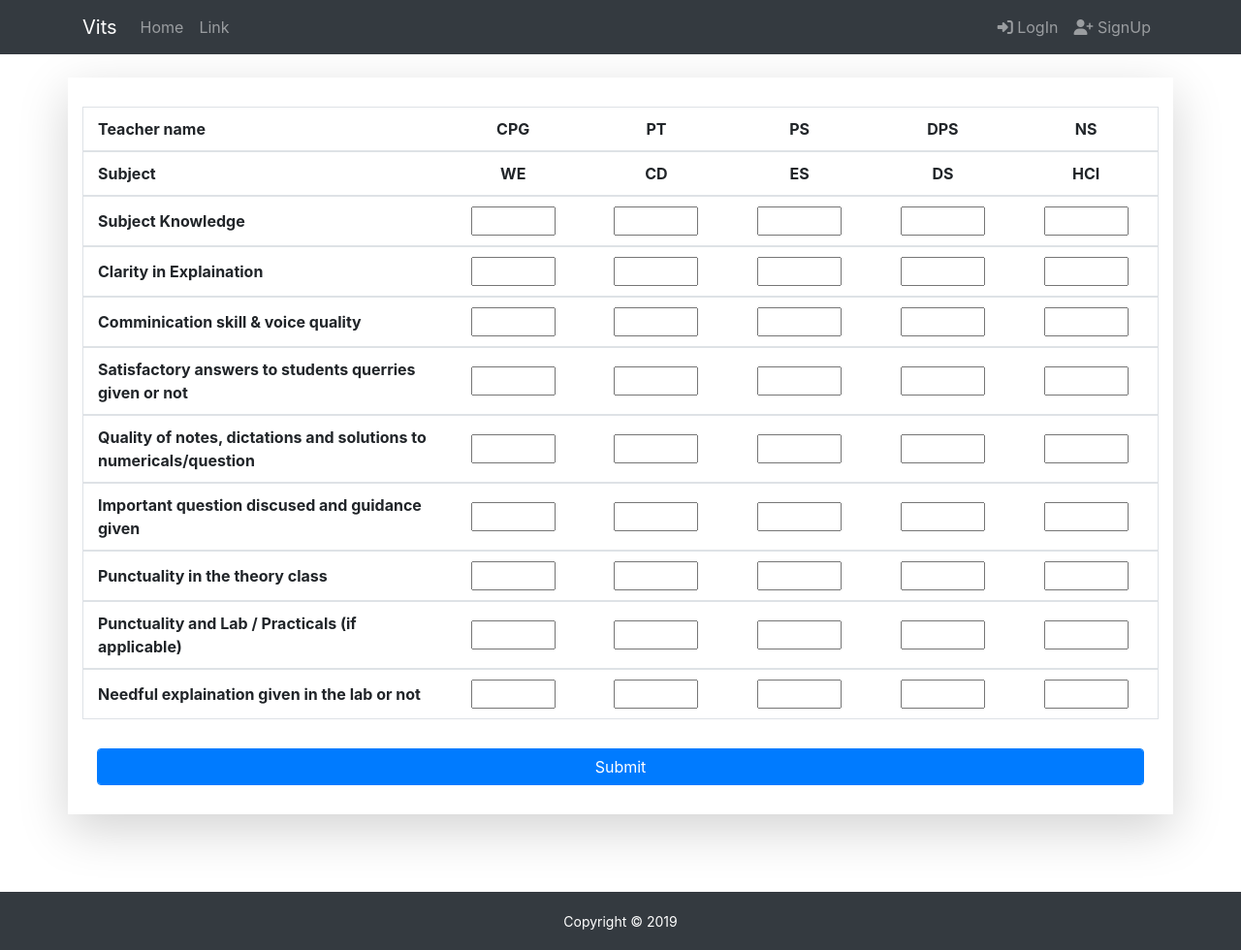
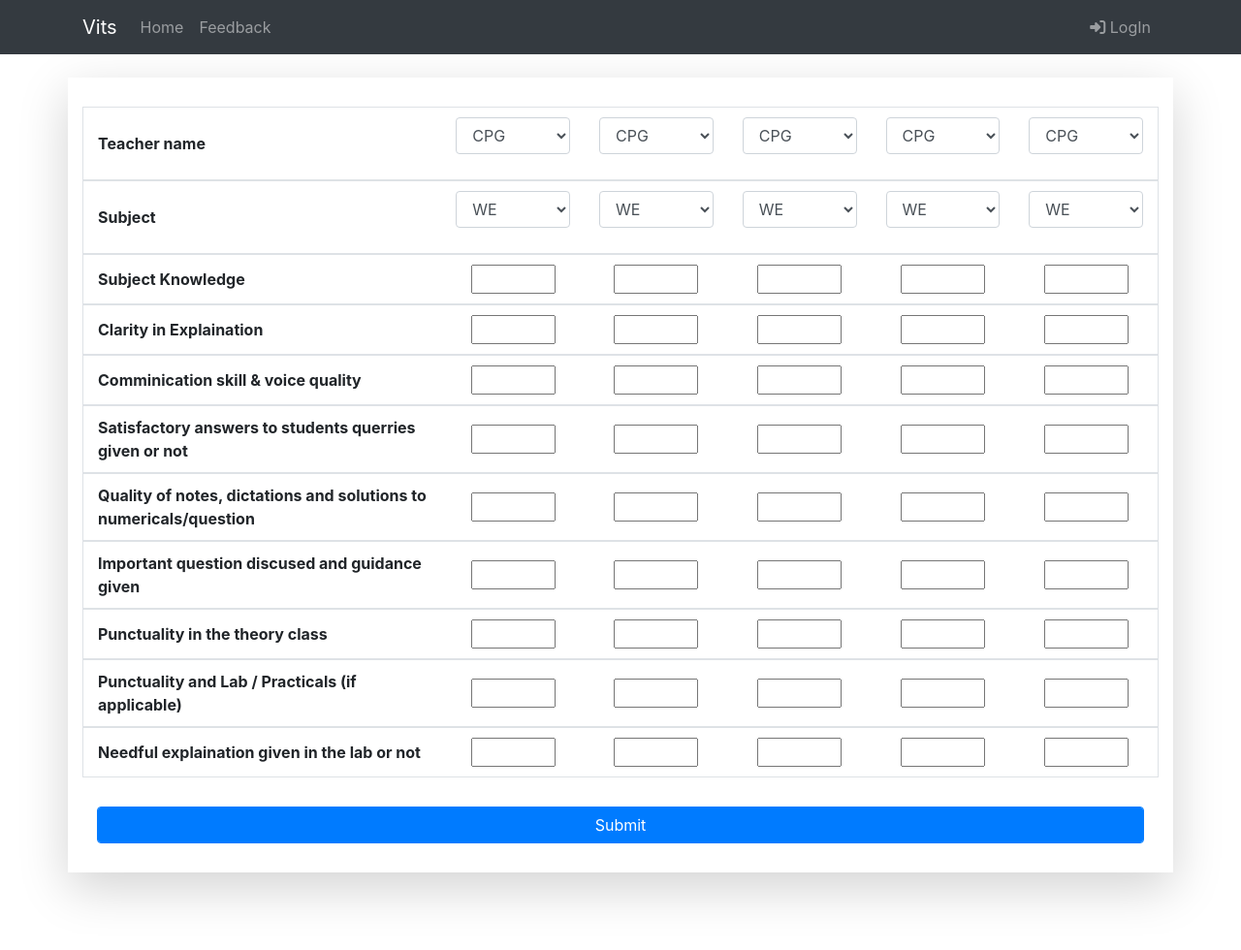
Before and after one commit to blackhydra420/feedback-system, a PHP site: page /feedback.php in a window 1280 px wide. Shown: the top 980 px of the page at 97% size. Run offline with PHP 8.4, Linux system fonts and the light colour scheme; some libraries are stand-ins or nearby versions.

Commit message:
navbar fixed

```diff
--- a/feedback.php
+++ b/feedback.php
@@ -17,19 +17,119 @@
         <form action="selectbranch.php" method="post">
         <div class="row border align-items-center" style="padding:10px 0;">
                 <div class="col-4 font-weight-bold">Teacher name</div>
-                <div class="col text-center font-weight-bold">CPG</div>
-                <div class="col text-center font-weight-bold">PT</div>
-                <div class="col text-center font-weight-bold">PS</div>
-                <div class="col text-center font-weight-bold">DPS</div>
-                <div class="col text-center font-weight-bold">NS</div>
+                <div class="col text-center font-weight-bold">
+                    <div class="form-group">
+                        <select class="form-control" id="exampleFormControlSelect1">
+                        <option value="CPG">CPG</option>
+                        <option value="PT">PT</option>
+                        <option value="PS">PS</option>
+                        <option value="DPS">DPS</option>
+                        <option value="NS">NS</option>
+                        </select>
+                    </div>
+                </div>
+                <div class="col text-center font-weight-bold">
+                    <div class="form-group">
+                        <select class="form-control" id="exampleFormControlSelect1">
+                        <option value="CPG">CPG</option>
+                        <option value="PT">PT</option>
+                        <option value="PS">PS</option>
+                        <option value="DPS">DPS</option>
+                        <option value="NS">NS</option>
+                        </select>
+                    </div>
+                </div>
+                <div class="col text-center font-weight-bold">
+                    <div class="form-group">
+                        <select class="form-control" id="exampleFormControlSelect1">
+                        <option value="CPG">CPG</option>
+                        <option value="PT">PT</option>
+                        <option value="PS">PS</option>
+                        <option value="DPS">DPS</option>
+                        <option value="NS">NS</option>
+                        </select>
+                    </div>
+                </div>
+                <div class="col text-center font-weight-bold">
+                    <div class="form-group">
+                        <select class="form-control" id="exampleFormControlSelect1">
+                        <option value="CPG">CPG</option>
+                        <option value="PT">PT</option>
+                        <option value="PS">PS</option>
+                        <option value="DPS">DPS</option>
+                        <option value="NS">NS</option>
+                        </select>
+                    </div>
+                </div>
+                <div class="col text-center font-weight-bold">
+                    <div class="form-group">
+                        <select class="form-control" id="exampleFormControlSelect1">
+                        <option value="CPG">CPG</option>
+                        <option value="PT">PT</option>
+                        <option value="PS">PS</option>
+                        <option value="DPS">DPS</option>
+                        <option value="NS">NS</option>
+                        </select>
+                    </div>
+                </div>
             </div>
             <div class="row border align-items-center" style="padding:10px 0;">
                 <div class="col-4 font-weight-bold">Subject</div>
-                <div class="col text-center font-weight-bold">WE</div>
-                <div class="col text-center font-weight-bold">CD</div>
-                <div class="col text-center font-weight-bold">ES</div>
-                <div class="col text-center font-weight-bold">DS</div>
-                <div class="col text-center font-weight-bold">HCI</div>
+                <div class="col text-center font-weight-bold">
+                    <div class="form-group">
+                        <select class="form-control" id="exampleFormControlSelect1">
+                        <option value="WE">WE</option>
+                        <option value="CD">CD</option>
+                        <option value="ES">ES</option>
+                        <option value="DS">DS</option>
+                        <option value="HCI">HCI</option>
+                        </select>
+                    </div>
+                </div>
+                <div class="col text-center font-weight-bold">
+                    <div class="form-group">
+                        <select class="form-control" id="exampleFormControlSelect1">
+                        <option value="WE">WE</option>
+                        <option value="CD">CD</option>
+                        <option value="ES">ES</option>
+                        <option value="DS">DS</option>
+                        <option value="HCI">HCI</option>
+                        </select>
+                    </div>
+                </div>
+                <div class="col text-center font-weight-bold">
+                    <div class="form-group">
+                        <select class="form-control" id="exampleFormControlSelect1">
+                        <option value="WE">WE</option>
+                        <option value="CD">CD</option>
+                        <option value="ES">ES</option>
+                        <option value="DS">DS</option>
+                        <option value="HCI">HCI</option>
+                        </select>
+                    </div>
+                </div>
+                <div class="col text-center font-weight-bold">
+                    <div class="form-group">
+                        <select class="form-control" id="exampleFormControlSelect1">
+                        <option value="WE">WE</option>
+                        <option value="CD">CD</option>
+                        <option value="ES">ES</option>
+                        <option value="DS">DS</option>
+                        <option value="HCI">HCI</option>
+                        </select>
+                    </div>
+                </div>
+                <div class="col text-center font-weight-bold">
+                    <div class="form-group">
+                        <select class="form-control" id="exampleFormControlSelect1">
+                        <option value="WE">WE</option>
+                        <option value="CD">CD</option>
+                        <option value="ES">ES</option>
+                        <option value="DS">DS</option>
+                        <option value="HCI">HCI</option>
+                        </select>
+                    </div>
+                </div>
             </div>
             <div class="row border align-items-center" style="padding:10px 0;">
                 <div class="col-4 font-weight-bold">Subject Knowledge</div>
--- a/include/navbar.php
+++ b/include/navbar.php
@@ -8,19 +8,16 @@
             <div class="collapse navbar-collapse" id="navbarSupportedContent">
                 <ul class="navbar-nav mr-auto">
                 <li class="nav-item">
-                    <a class="nav-link" href="#">Home <span class="sr-only">(current)</span></a>
+                    <a class="nav-link" href="index.php">Home <span class="sr-only">(current)</span></a>
                 </li>
                 <li class="nav-item">
-                    <a class="nav-link" href="#">Link</a>
+                    <a class="nav-link" href="feedback.php">Feedback</a>
                 </li>
                 </ul>
 
                 <ul class="navbar-nav mr-end">
                 <li class="nav-item">
-                    <a class="nav-link" href="#"><i class="fas fa-sign-in-alt"></i> LogIn</a>
-                </li>
-                <li class="nav-item">
-                    <a class="nav-link" href="#"><i class="fas fa-user-plus"></i> SignUp</a>
+                    <a class="nav-link" href="LogIn.php"><i class="fas fa-sign-in-alt"></i> LogIn</a>
                 </li>
                 </ul>
 
```
